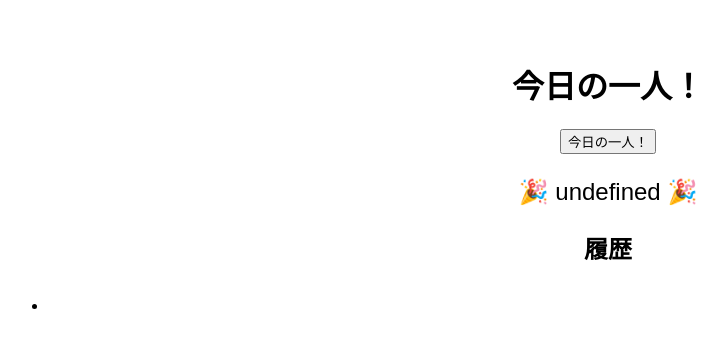
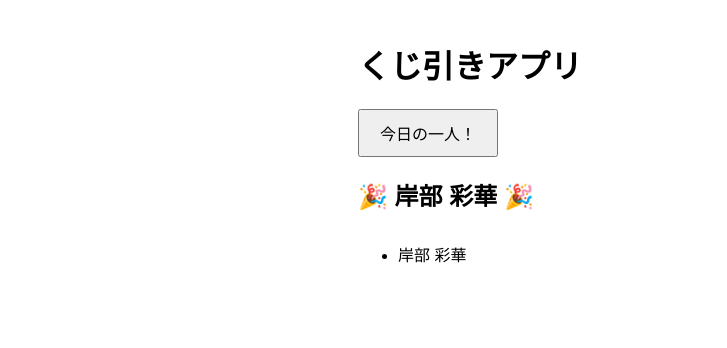
Before and after one commit to hujisakihuyuki-stack/lottery-app, a plain HTML site: page index.html in a window 1280 px wide. Both pictures are taken after a click on the button "今日の一人！". Shown: the whole page, without its empty margins (32-759 px from the left). Drawn offline with Linux system fonts and the light colour scheme.

Commit message:
Update index.html

```diff
--- a/index.html
+++ b/index.html
@@ -2,51 +2,61 @@
 <html lang="ja">
 <head>
   <meta charset="UTF-8">
-  <title>今日の一人！</title>
+  <title>くじ引きアプリ</title>
   <style>
-    body { font-family: sans-serif; text-align: center; padding: 2em; }
-    #result { font-size: 1.5em; margin: 1em 0; }
-    #history { margin-top: 2em; }
+    body { font-family: sans-serif; padding: 20px; max-width: 500px; margin: auto; }
+    button { padding: 10px 20px; font-size: 16px; cursor: pointer; }
+    #result { margin-top: 20px; font-size: 24px; font-weight: bold; }
+    #history { margin-top: 30px; }
+    #history li { margin-bottom: 5px; }
   </style>
 </head>
 <body>
-  <h1>今日の一人！</h1>
-  <button id="draw">今日の一人！</button>
+  <h1>くじ引きアプリ</h1>
+  <button id="drawBtn">今日の一人！</button>
   <div id="result"></div>
-  <h2>履歴</h2>
   <ul id="history"></ul>
 
   <script>
-    async function loadNames() {
-      const res = await fetch('names.json');
-      return await res.json();
-    }
+    let names = [];
+    let historyList = [];
 
-    const drawBtn = document.getElementById('draw');
-    const resultDiv = document.getElementById('result');
-    const historyList = document.getElementById('history');
+    // JSONを読み込む
+    fetch("names.json")
+      .then(response => response.json())
+      .then(data => {
+        names = [...data.names]; // data.names の形に注意
+        historyList = [];
+      })
+      .catch(err => console.error("読み込み失敗:", err));
 
-    // 履歴を localStorage からロード
-    let history = JSON.parse(localStorage.getItem('lotteryHistory') || '[]');
-    history.forEach(name => addHistoryItem(name));
+    const drawBtn = document.getElementById("drawBtn");
+    const resultDiv = document.getElementById("result");
+    const historyUl = document.getElementById("history");
 
-    function addHistoryItem(name) {
-      const li = document.createElement('li');
-      li.textContent = name;
-      historyList.prepend(li);
-    }
+    drawBtn.addEventListener("click", () => {
+      if(names.length === 0) {
+        resultDiv.textContent = "もう抽選できる人がいません！";
+        return;
+      }
 
-    drawBtn.onclick = async () => {
-      const names = await loadNames();
-      const name = names[Math.floor(Math.random() * names.length)];
-      resultDiv.textContent = "抽選中...";
+      resultDiv.textContent = "抽選中…";
+
       setTimeout(() => {
-        resultDiv.textContent = `🎉 ${name} 🎉`;
-        history.unshift(name);
-        localStorage.setItem('lotteryHistory', JSON.stringify(history));
-        addHistoryItem(name);
-      }, 800);
-    };
+        const idx = Math.floor(Math.random() * names.length);
+        const winner = names.splice(idx, 1)[0];
+        historyList.unshift(winner); // 新しい順に上に追加
+        resultDiv.textContent = `🎉 ${winner} 🎉`;
+
+        // 履歴表示
+        historyUl.innerHTML = "";
+        historyList.forEach(name => {
+          const li = document.createElement("li");
+          li.textContent = name;
+          historyUl.appendChild(li);
+        });
+      }, 500); // 0.5秒後に発表
+    });
   </script>
 </body>
 </html>
```
